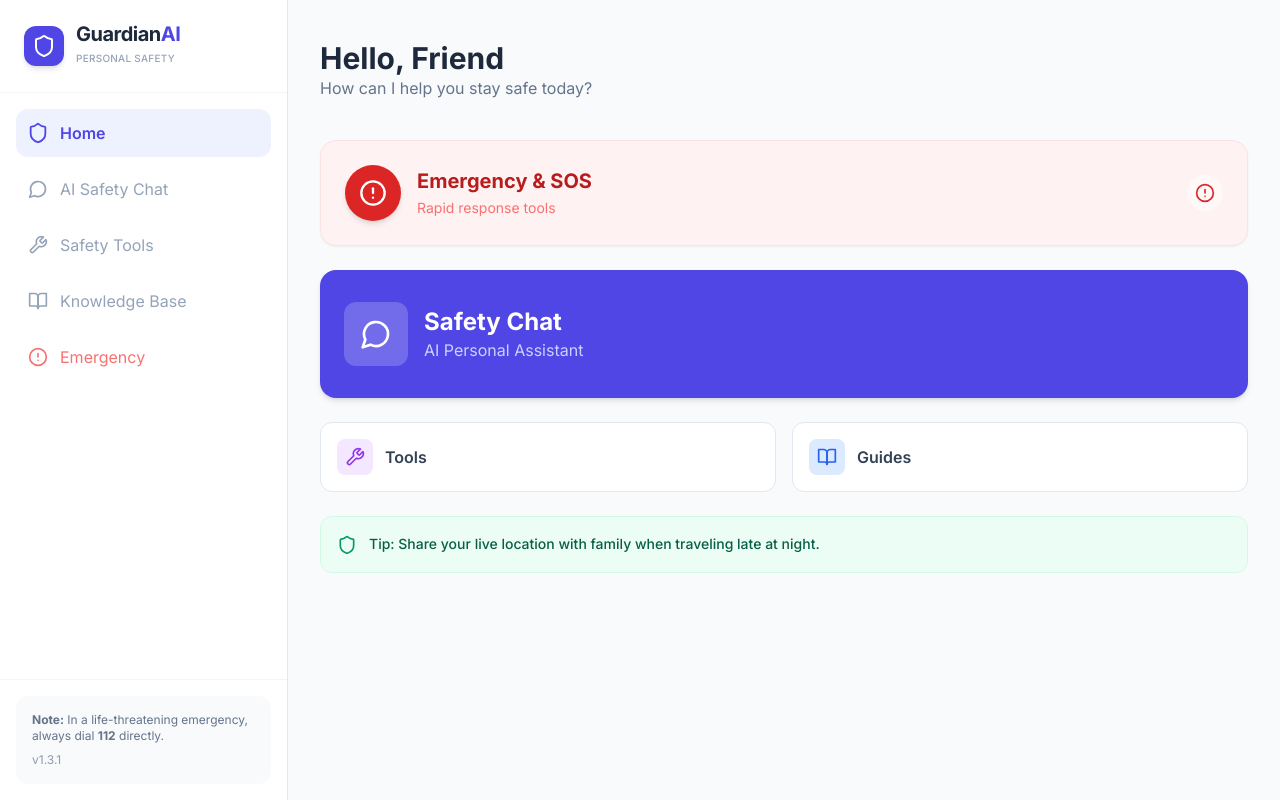
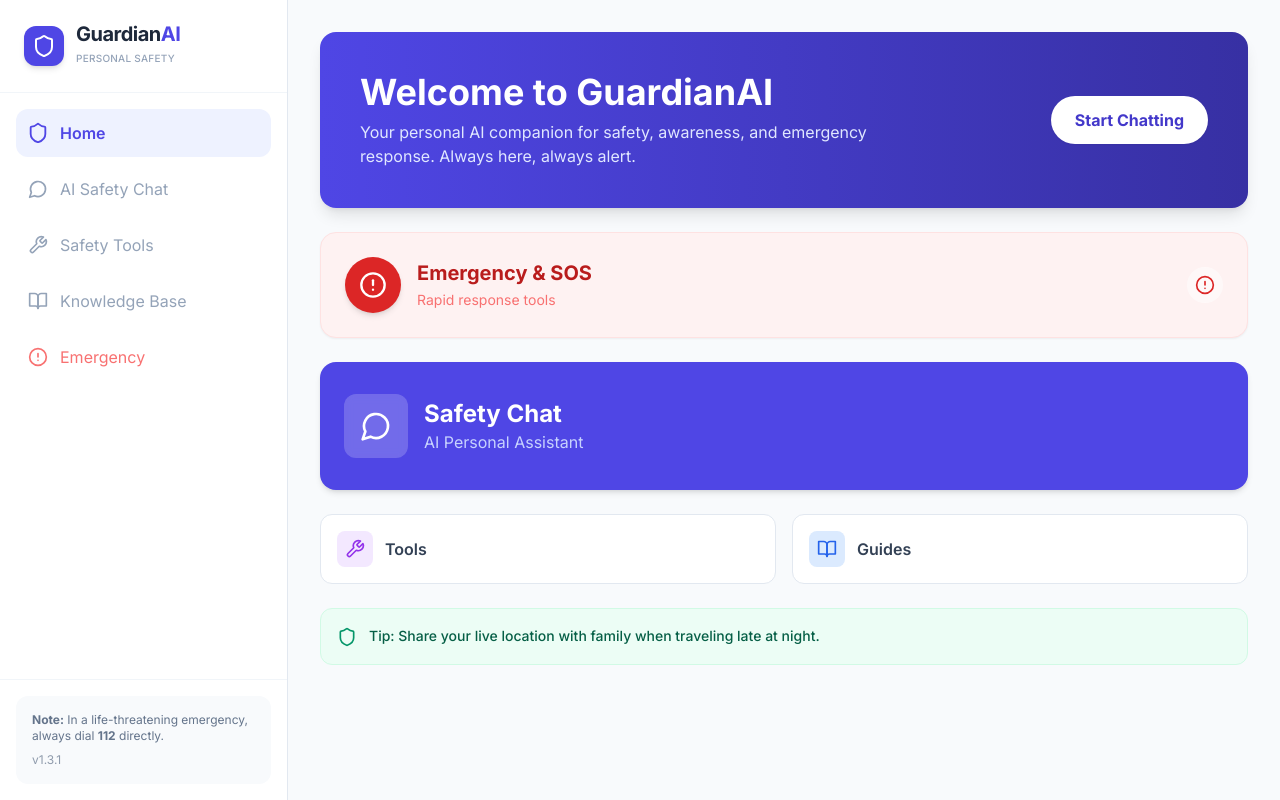
Before and after one commit to Gaurav7127/Guardianai-personal-safety-assistant, a React (Vite) app: page / in a window 1280 px wide. Built offline with nearby package versions, Linux system fonts and the light colour scheme.

Commit message:
Update App.tsx

```diff
--- a/App.tsx
+++ b/App.tsx
@@ -46,12 +46,22 @@ function App() {
       default:
         return (
           <div className="space-y-6 pb-20 md:pb-0">
-            {/* Simple Header Area */}
-            <div className="pt-2 pb-4">
-              <h1 className="text-3xl font-bold text-slate-800">Hello, Friend</h1>
-              <p className="text-slate-500">How can I help you stay safe today?</p>
+            {/* Hero Banner */}
+            <div className="bg-gradient-to-r from-indigo-600 to-indigo-800 rounded-2xl p-6 md:p-10 text-white shadow-lg flex flex-col md:flex-row md:items-center md:justify-between gap-4">
+              <div className="max-w-lg">
+                <h1 className="text-2xl md:text-4xl font-bold mb-2">Welcome to GuardianAI</h1>
+                <p className="text-indigo-100 text-sm md:text-base mb-4 md:mb-0">
+                  Your personal AI companion for safety, awareness, and emergency response.
+                  Always here, always alert.
+                </p>
+              </div>
+              <button
+                onClick={() => setCurrentView(AppView.CHAT)}
+                className="bg-white text-indigo-700 px-6 py-3 rounded-full font-bold text-sm md:text-base hover:bg-indigo-50 transition-colors shadow-sm whitespace-nowrap self-start md:self-center"
+              >
+                Start Chatting
+              </button>
             </div>
-
             {/* Primary Action - Emergency */}
             <button
               onClick={() => setCurrentView(AppView.EMERGENCY)}
```
